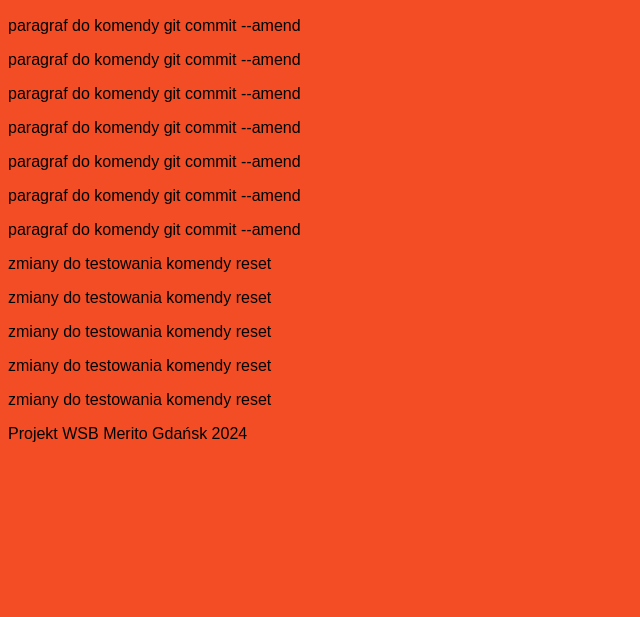
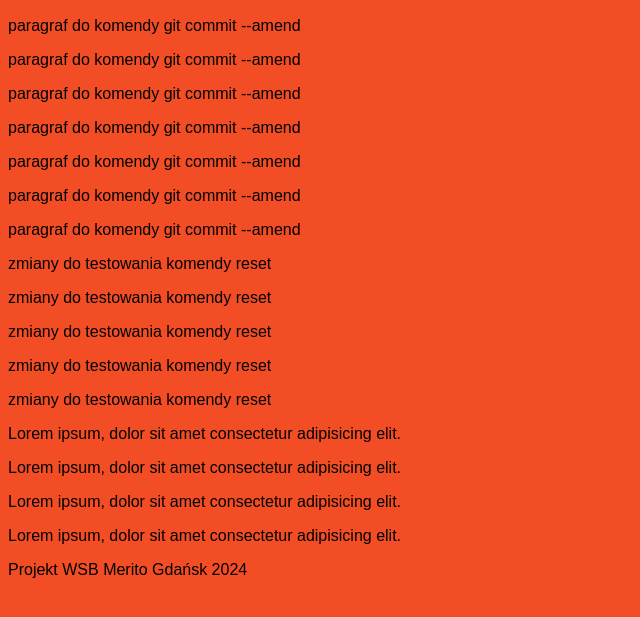
Before and after one commit to magdamadej/INLN3-hyb-PG, a plain HTML site: page index.html in a window 1280 px wide. Shown: the part 111-728 px from the top of the page, without its empty margins (0-640 px from the left). Drawn offline with Linux system fonts and the light colour scheme.

Commit message:
Dodaj 4 paragrafy
paragraf 1

paragraf 2

paragraf 3

paragraf 4

```diff
--- a/index.html
+++ b/index.html
@@ -34,6 +34,11 @@
             <p>zmiany do testowania komendy reset</p>
             <p>zmiany do testowania komendy reset</p>
         </section>
+
+        <p>Lorem ipsum, dolor sit amet consectetur adipisicing elit.</p>
+        <p>Lorem ipsum, dolor sit amet consectetur adipisicing elit.</p>
+        <p>Lorem ipsum, dolor sit amet consectetur adipisicing elit.</p>
+        <p>Lorem ipsum, dolor sit amet consectetur adipisicing elit.</p>
     </main>
     <footer>
         <p>Projekt WSB Merito Gdańsk 2024</p>
```
